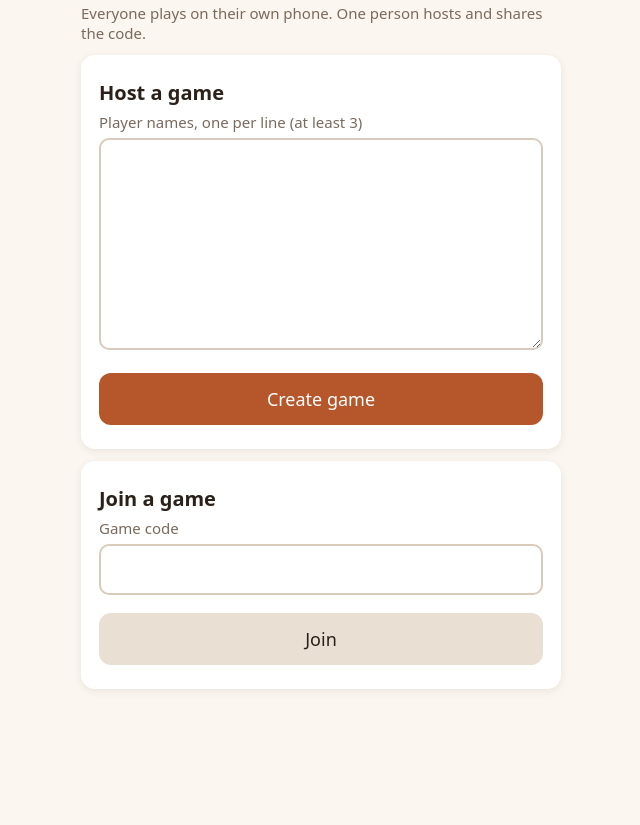
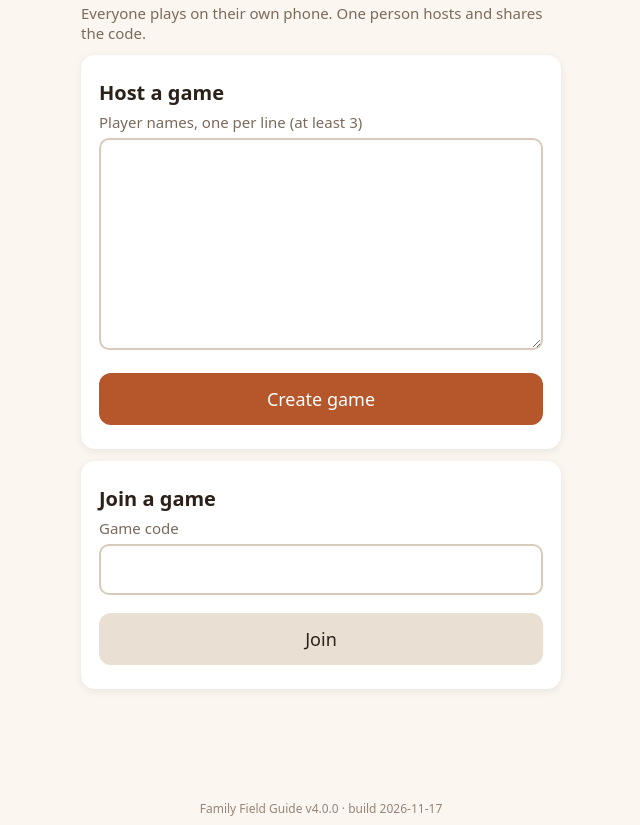
Before and after one commit to jjb94941/Thanksgiving-Game, a plain HTML site: page index.html in a window 1280 px wide. Shown: the part 63-888 px from the top of the page, without its empty margins (319-959 px from the left). Before the commit the page ends 854 px from the top, so only its background shows below. Drawn offline with nearby package versions, Linux system fonts and the light colour scheme.

Commit message:
Add files via upload

```diff
--- a/index.html
+++ b/index.html
@@ -30,11 +30,13 @@ label{display:block;color:var(--muted);font-size:15px;margin-top:4px}
 ul.plist{list-style:none;padding:0;margin:0 0 8px}
 ul.plist li{padding:6px 0;border-bottom:1px solid #eee}
 #flash{color:var(--err);min-height:1.3em;font-size:15px;text-align:center}
+.version{color:var(--muted);font-size:12px;text-align:center;margin:24px 0 8px;opacity:.8}
 </style>
 </head>
 <body>
 <main id="app"><p class="muted">Loading…</p></main>
 <p id="flash"></p>
+<p id="version" class="version"></p>
 
 <script src="https://cdn.jsdelivr.net/npm/@supabase/supabase-js@2"></script>
 <script src="config.js"></script>
@@ -147,6 +149,9 @@ const LADDER_WRONG = -1;           // a wrong ladder guess
 const STEP_MS = 15000;             // each ladder clue appears 15 seconds after the last
 const LADDER_MS = 60000;           // the ladder closes after 60 seconds
 const CODE_CHARS = "ABCDEFGHJKLMNPQRSTUVWXYZ23456789";
+const APP_VERSION = "4.0.0";
+const APP_BUILD = "2026-11-17";
+document.getElementById("version").textContent = "Family Field Guide v" + APP_VERSION + " · build " + APP_BUILD;
 
 let G = null;           // { id, code, version, state }
 let isHost = false;
```
